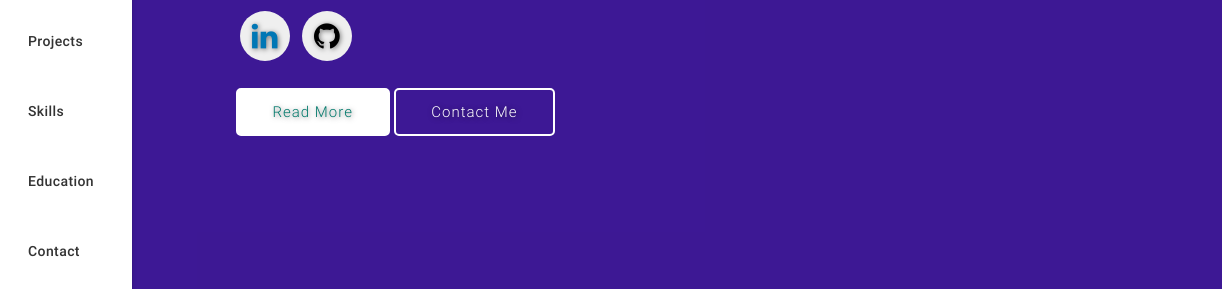
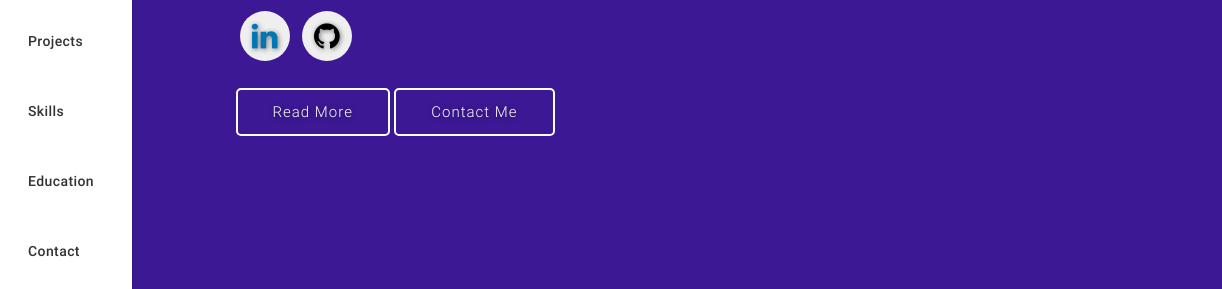
Before and after one commit to eesha-d/eesha-d.github.io, a plain HTML site: page index.html in a window 1280 px wide. Shown: the part 277-566 px from the top of the page, 58-1280 px from the left. Drawn offline with nearby package versions, Linux system fonts and the light colour scheme.

Commit message:
Changed a colour

```diff
--- a/assets/css/style.css
+++ b/assets/css/style.css
@@ -84,8 +84,8 @@
 .readme {
   position: relative;
   padding: 11px 35px;
-  background: #fff;
-  color: #00796b;
+  background: #none;
+  color: #fff;
   border: 2px solid #fff;
   font-weight: 600;
   font-size: 15px;
```
